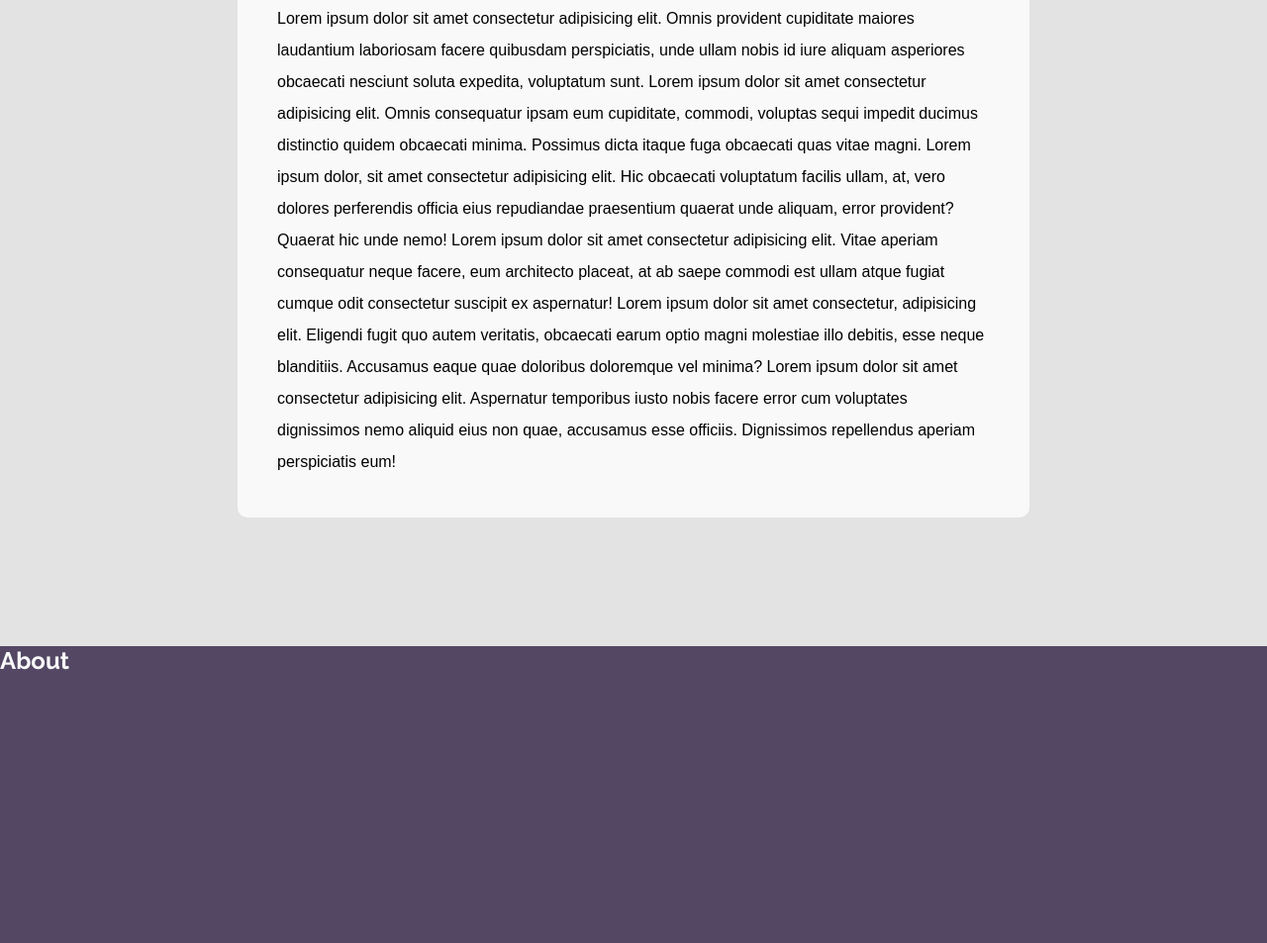
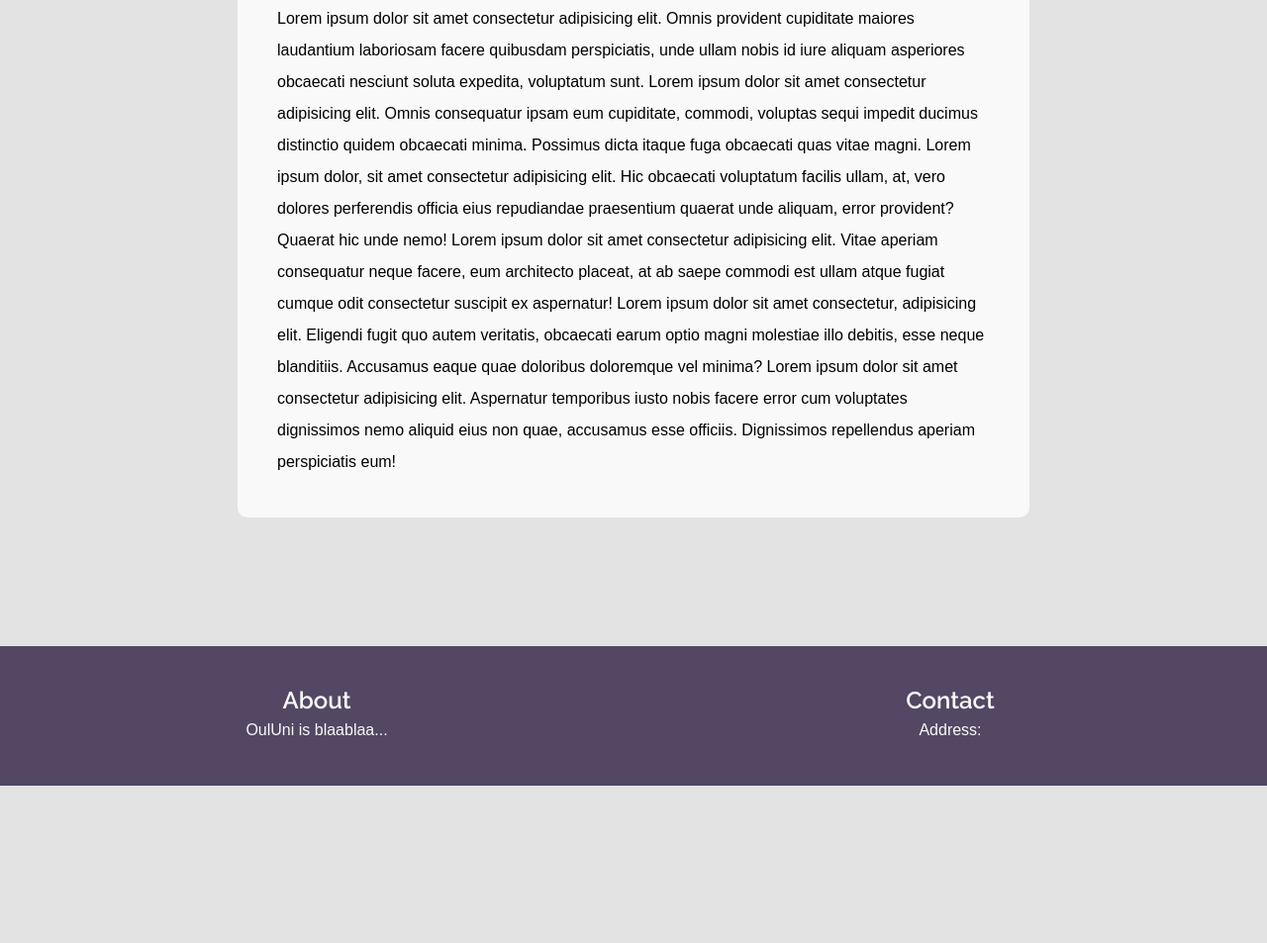
Before and after one commit to TuomasMattila/OulUni, a plain HTML site: page index.html in a window 1280 px wide. Shown: the part 1803-2756 px from the top of the page at 99% size. After the commit the page ends 2597 px from the top, so only its background shows below. Drawn offline with Linux system fonts and the light colour scheme.

Commit message:
making the footer

```diff
--- a/index.css
+++ b/index.css
@@ -2,9 +2,9 @@
     position: relative;
     display: flex;
     flex-direction: column;
-    height: calc(var(--app-height, 1vh) * 100);
-    min-height: 45rem;
-    max-height: 100rem;
+    min-height: clamp(55rem, 100%, 100rem);
+/*     min-height: 45rem; */
+/*     max-height: 100rem; */
     width: 100%;
     background: radial-gradient(ellipse at top, var(--color-secondary-lighter), var(--color-secondary));
     color: var(--almostwhite);
@@ -218,10 +218,10 @@
 
     .signAndFigure {
         opacity: 1;
-        width: 35.9rem;
-        height: 30.3rem;
-        right: 0;
-        top: -30.3rem;
+        width: 30.9rem;
+        height: 25.3rem;
+        right: -4rem;
+        top: -25.3rem;
 
     }
 
--- a/index.html
+++ b/index.html
@@ -105,13 +105,22 @@
 
         </div>
 
+        <footer>
+            <div id="footerBox">
+                <div class="footerItem">
+                    <h5>About</h5>
+                    <p>OulUni is blaablaa...</p>
+                </div>
+                <div class="footerItem">
+                    <h5>Contact</h5>
+                    <p>Address: </p>
+                </div>
+            </div>
+        </footer>
+
     </div>
 
-    <footer>
-        <div class="footerItem">
-            <H4>About</H4>
-        </div>
-    </footer>
+
 
 </body>
 <script src="script.js"></script>
--- a/index.js
+++ b/index.js
@@ -22,7 +22,7 @@ listOfAdjectives.push(new AdjectiveText('Drunk', '#D37F98'));
 listOfAdjectives.push(new AdjectiveText('Drunker', '#AE7FD3'));
 listOfAdjectives.push(new AdjectiveText('Extra-<br>ordinary', '#7F91D3', 'var(--font-2xl)'));
 
-let listIndex = 4;
+let listIndex = 0;
 let adjectiveText = document.querySelector('#adjective > h2');
 let adjective = document.querySelector('#adjective');
 adjectiveText.innerHTML = `${listOfAdjectives[listIndex].text}`;
--- a/style.css
+++ b/style.css
@@ -85,11 +85,12 @@ h3 {
 
 h4 {
     font-size: var(--font-xl);
-    font-weight: bold;
+    font-weight: 600;
 }
-h4 {
+
+h5 {
     font-size: var(--font-l);
-    font-weight: bold;
+    font-weight: 600;
 }
 
 p {
@@ -114,7 +115,7 @@ html {
 
 body {
     height: 100%;
-    overflow-y: auto;
+    overflow-y: scroll;
     min-height: -webkit-fill-available;
 }
 
@@ -390,19 +391,34 @@ header.minimized {
     display: flex;
     flex-direction: column;
     width: 100%;
-    min-height: 100%;
+    height: 100%;
     align-items: center;
 }
 
 footer {
     width: 100%;
-    height: 30rem;
+    height: auto;
     background-color: var(--color-secondary-darker);
-    display: grid;
+    display: flex;
+    justify-content: center;
 }
 
-footer .footerItem {
+#footerBox {
+    display: flex;
+    width: 100%;
+    height: auto;
+    flex-direction: row;
+    flex-wrap: wrap;
+}
+
+#footerBox .footerItem {
+    flex: 1;
+    min-width: 20rem;
+    height: auto;
     color: var(--almostwhite);
+    text-align: center;
+    box-sizing: border-box;
+    padding: 4rem;
 }
 
 @media only screen and (min-width: 768px) {
```
Also changed, not shown: map/map.html (+5 -1 lines).
